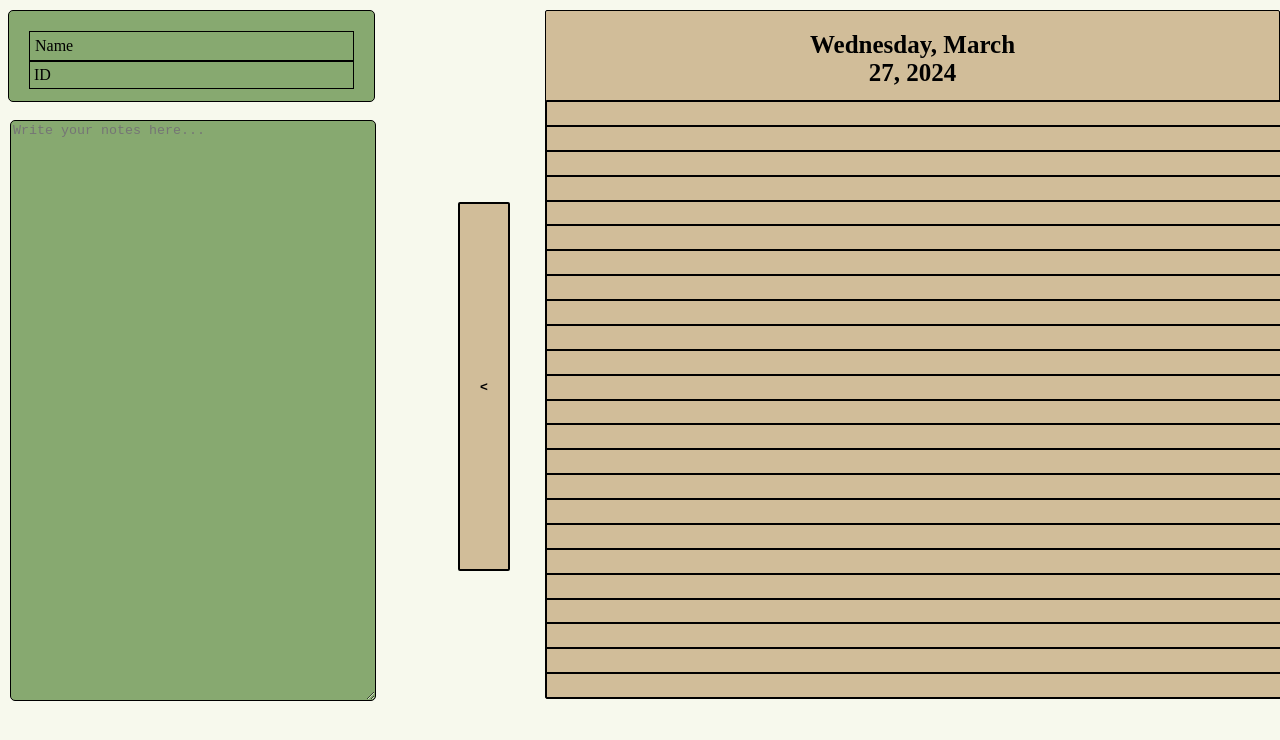
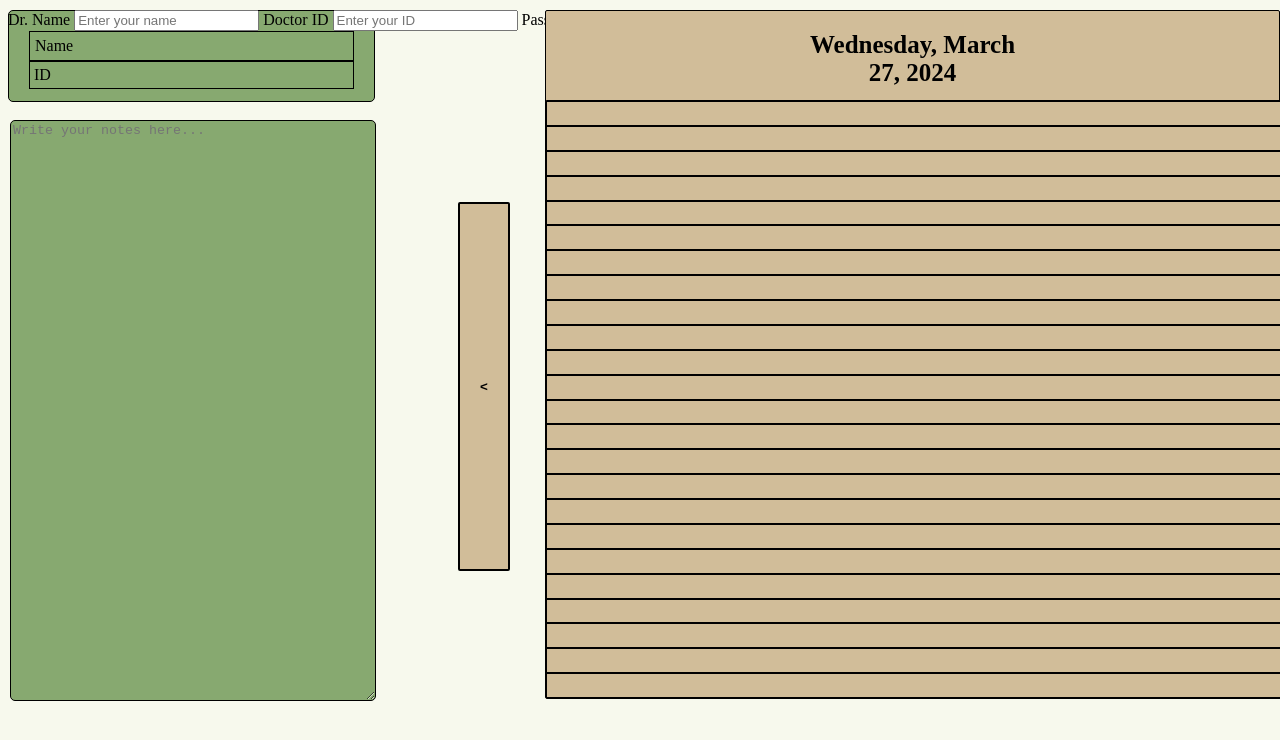
Before and after one commit to NickDeliSchool/COMP1004, a plain HTML site: page index.html in a window 1280 px wide. Shown: the top 740 px of the page. Drawn offline with Linux system fonts and the light colour scheme.

Commit message:
Update index.html

```diff
--- a/index.html
+++ b/index.html
@@ -13,6 +13,33 @@
 </head>
 
 <body>
+
+<div class="Login" >
+
+ <label for="name"> Dr. Name </label>
+
+ <input type="text" id="name" placeholder="Enter your name" >
+
+
+ <label for="ID"> Doctor ID </label>
+
+ <input type="text" id= "ID" placeholder="Enter your ID" >
+
+
+ <label for="password"> Password </label>
+
+ <input type="text" id="password" placeholder="Enter your password">
+
+
+
+ <button class="register"> Register </button>
+
+
+
+</div>
+
+
+
 
 <div class="Account">
 
```
